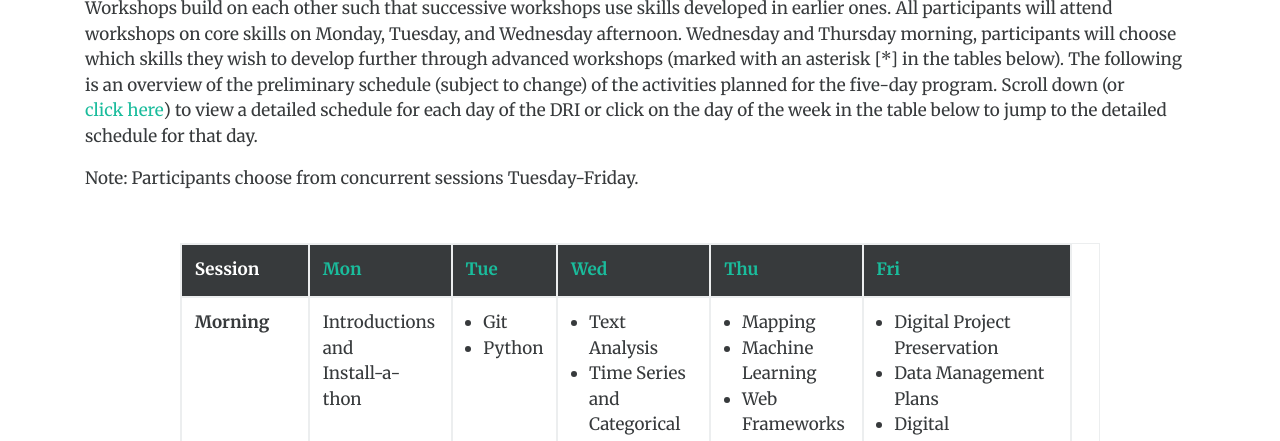
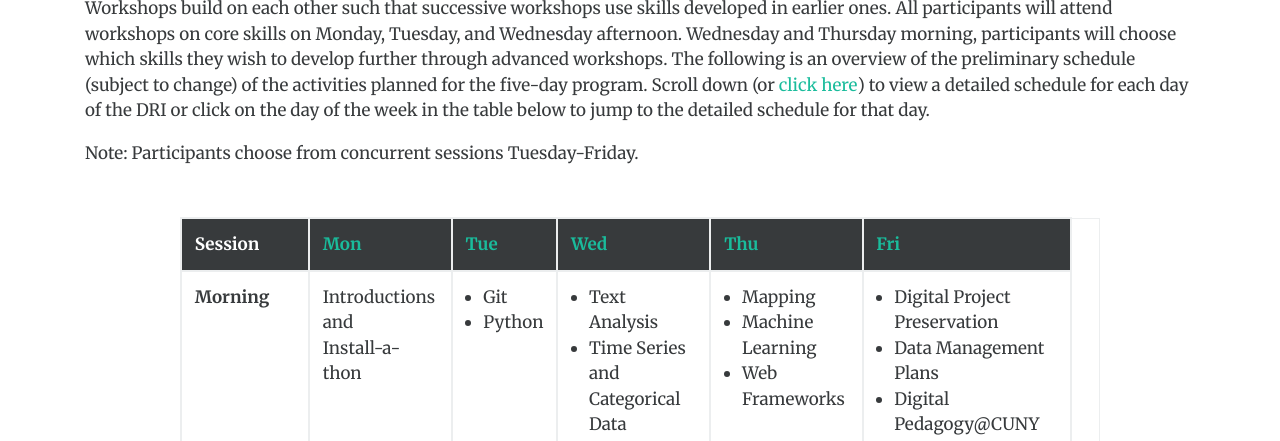
Before and after one commit to GCDigitalFellows/gcdigitalfellows.github.io, a Jekyll site: the page built from schedule.html, in a window 1280 px wide and 900 px high, cut to the strip 459-900 px from the top of the window. Built offline with Jekyll 4.4.1, drawn with Linux system fonts in a browser that asks for light colours.

Commit message:
removed not about * since remoed *

```diff
--- a/schedule.html
+++ b/schedule.html
@@ -9,7 +9,7 @@ header-color: secondary
 <section id="overview">
   <div class="container">
     {% include section-header.html title="DRI Schedule Overview" color="success" %}
-    <p>Workshops build on each other such that successive workshops use skills developed in earlier ones. All participants will attend workshops on core skills on Monday, Tuesday, and Wednesday afternoon. Wednesday and Thursday morning, participants will choose which skills they wish to develop further through advanced workshops (marked with an asterisk [*] in the tables below). The following is an overview of the preliminary schedule (subject to change) of the activities planned for the five-day program. Scroll down (or <a href="#detail" class="page-scroll">click here</a>) to view a detailed schedule for each day of the DRI or click on the day of the week in the table below to jump to the detailed schedule for that day.</p>
+    <p>Workshops build on each other such that successive workshops use skills developed in earlier ones. All participants will attend workshops on core skills on Monday, Tuesday, and Wednesday afternoon. Wednesday and Thursday morning, participants will choose which skills they wish to develop further through advanced workshops. The following is an overview of the preliminary schedule (subject to change) of the activities planned for the five-day program. Scroll down (or <a href="#detail" class="page-scroll">click here</a>) to view a detailed schedule for each day of the DRI or click on the day of the week in the table below to jump to the detailed schedule for that day.</p>
 
 <p> Note: Participants choose from concurrent sessions Tuesday-Friday. </p>
     <div class="row m-t-3">
```
